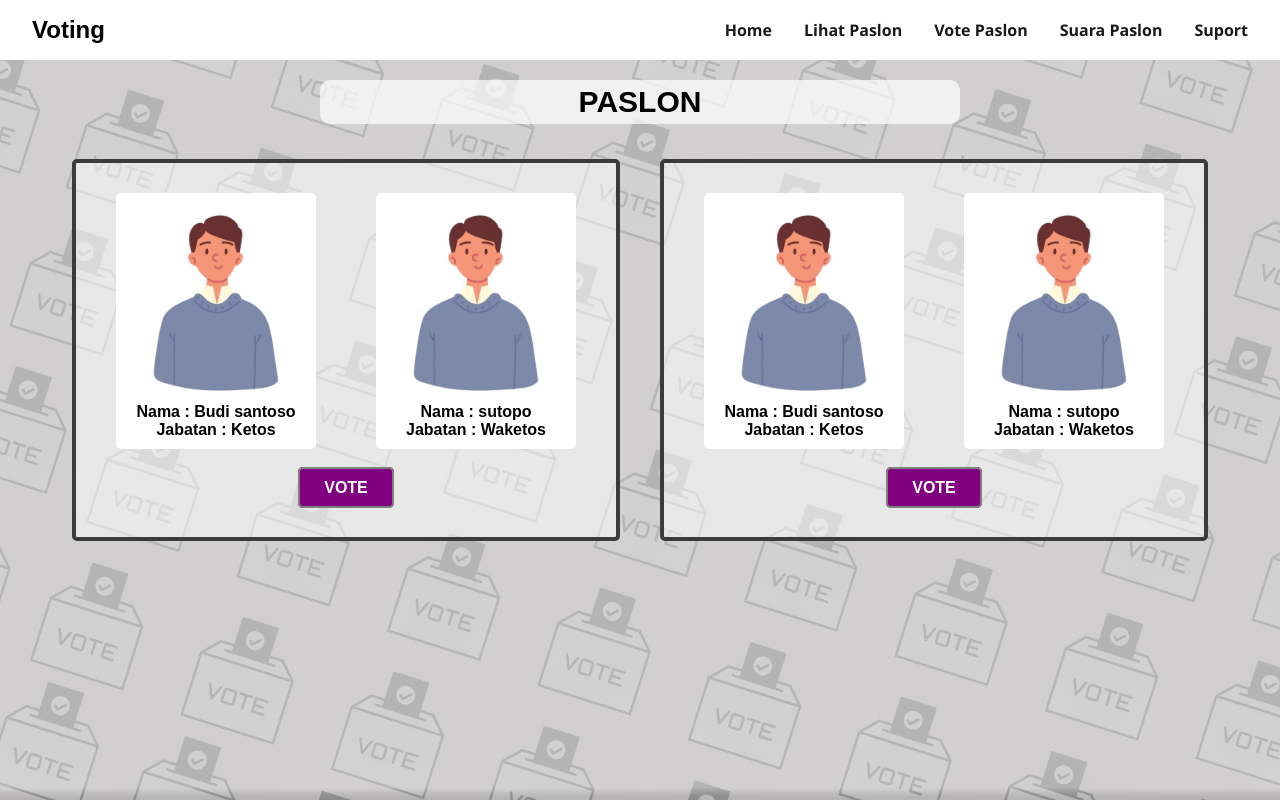
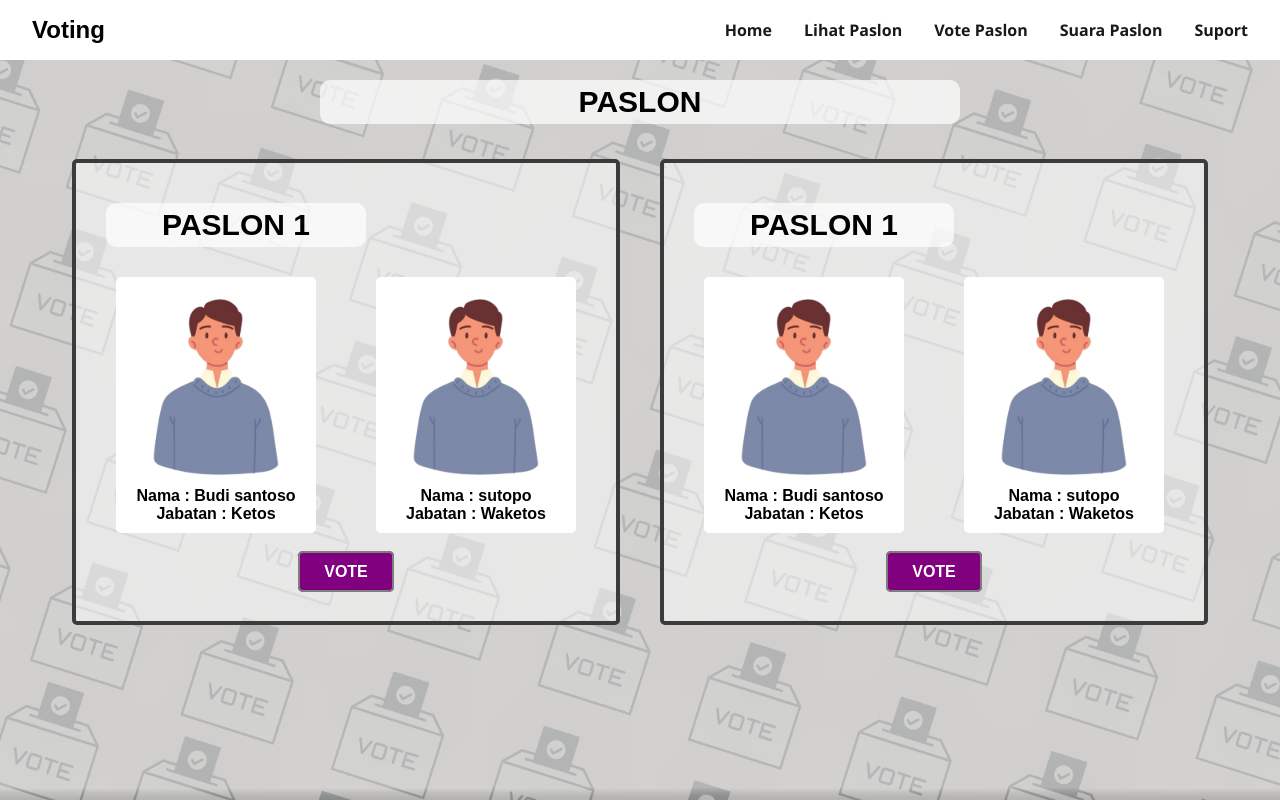
Before and after one commit to rufitomisila/voteapp, a plain HTML site: page vote.html in a window 1280 px wide. Drawn offline with Linux system fonts and the light colour scheme.

Commit message:
vote.html

```diff
--- a/vote.html
+++ b/vote.html
@@ -42,7 +42,7 @@
       <div class="paslon-flex">
 
       <div class="paslon-wrapper">
-
+      <h1>PASLON 1</h1>
         <div class="paslon-card-container">
 
           <div class="paslon-card">
@@ -66,7 +66,7 @@
       </div>
 
       <div class="paslon-wrapper">
-
+ <h1>PASLON 1</h1>
         <div class="paslon-card-container">
 
           <div class="paslon-card">
```
